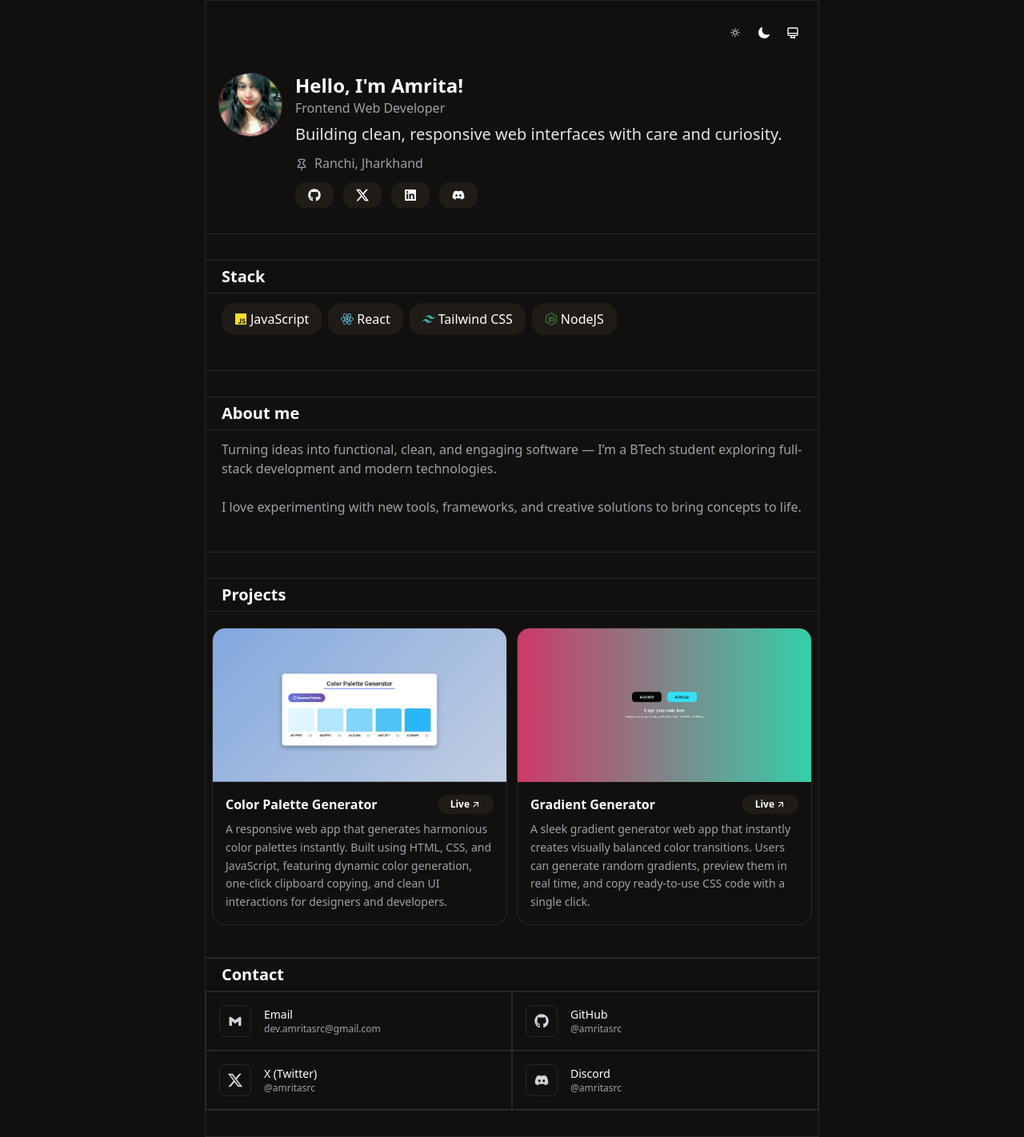
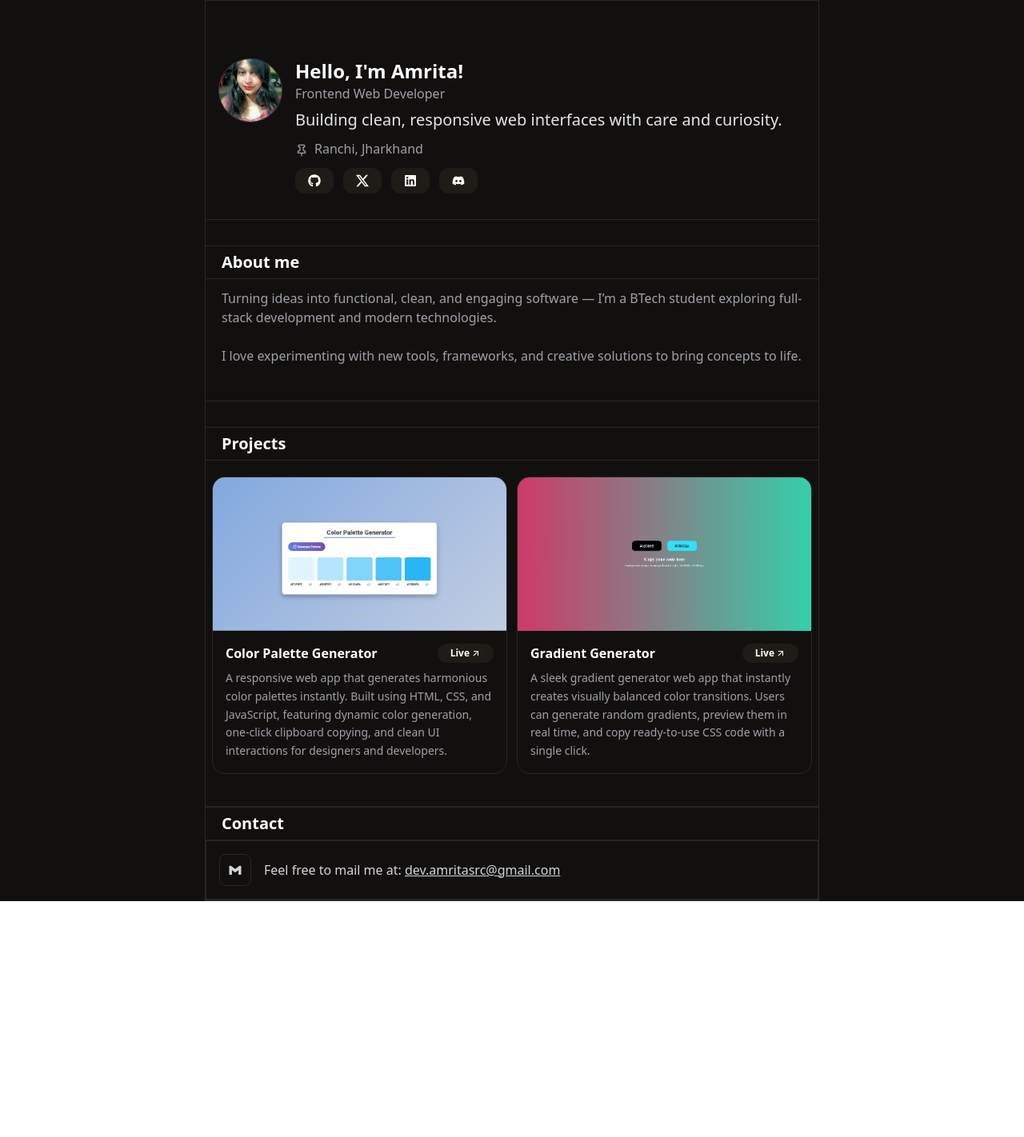
Before and after one commit to amritasrc/amrita-portfolio, a React (Vite) app: page / in a window 1280 px wide. Shown: the whole page at 80% size. After the commit the page ends 1127 px from the top, so only its background shows below. Built offline with nearby package versions, Linux system fonts and the light colour scheme.

Commit message:
Changed contact section

```diff
--- a/src/App.jsx
+++ b/src/App.jsx
@@ -10,10 +10,9 @@ const App = () => {
   return (
     <div className='bg-[#12100e] text-white font-sans '>
 
-      <main className='relative min-h-screen max-w-3xl mx-auto py-8 border border-zinc-800 overflow-hidden '>
-        <Nav />
+      <main className='relative min-h-screen max-w-3xl mx-auto pt-8 border border-zinc-800 overflow-hidden '>
+        {/* <Nav /> */}
         <Intro />
-        <Stack/>
         <About/>
         <Project/>
         <Contact/>
--- a/src/Comps/Contact.jsx
+++ b/src/Comps/Contact.jsx
@@ -13,12 +13,16 @@ const Contact = () => {
                 Contact
             </h2>
 
-            <div className="grid grid-cols-1 sm:grid-cols-2">
+            <div>
+                <ContactCard Icon={BiLogoGmail} contact="Email" info="dev.amritasrc@gmail.com" />
+            </div>
+
+            {/* <div className="grid grid-cols-1 sm:grid-cols-2">
                 <ContactCard Icon={BiLogoGmail} contact="Email" info="dev.amritasrc@gmail.com" />
                 <ContactCard Icon={FaGithub} contact="GitHub" info="@amritasrc" />
                 <ContactCard Icon={BsTwitterX} contact="X (Twitter)" info="@amritasrc" />
                 <ContactCard Icon={FaDiscord} contact="Discord" info="@amritasrc" />
-            </div>
+            </div> */}
 
         </section>
     )
--- a/src/Comps/ContactCard.jsx
+++ b/src/Comps/ContactCard.jsx
@@ -10,8 +10,8 @@ const ContactCard = ({ Icon, contact, info }) => {
             </div>
 
             <div className="flex flex-col leading-tight">
-                <span className="text-sm font-medium">{contact}</span>
-                <span className="text-xs text-zinc-400">{info}</span>
+                <span className='text-zinc-300'>Feel free to mail me at: <a className='font-medium underline' href="mailto:dev.amritasrc@gmail.com?" target='_blank'>{info}</a></span>
+                {/* <span className="text-xs text-zinc-400">{info}</span> */}
             </div>
 
         </div>
```
